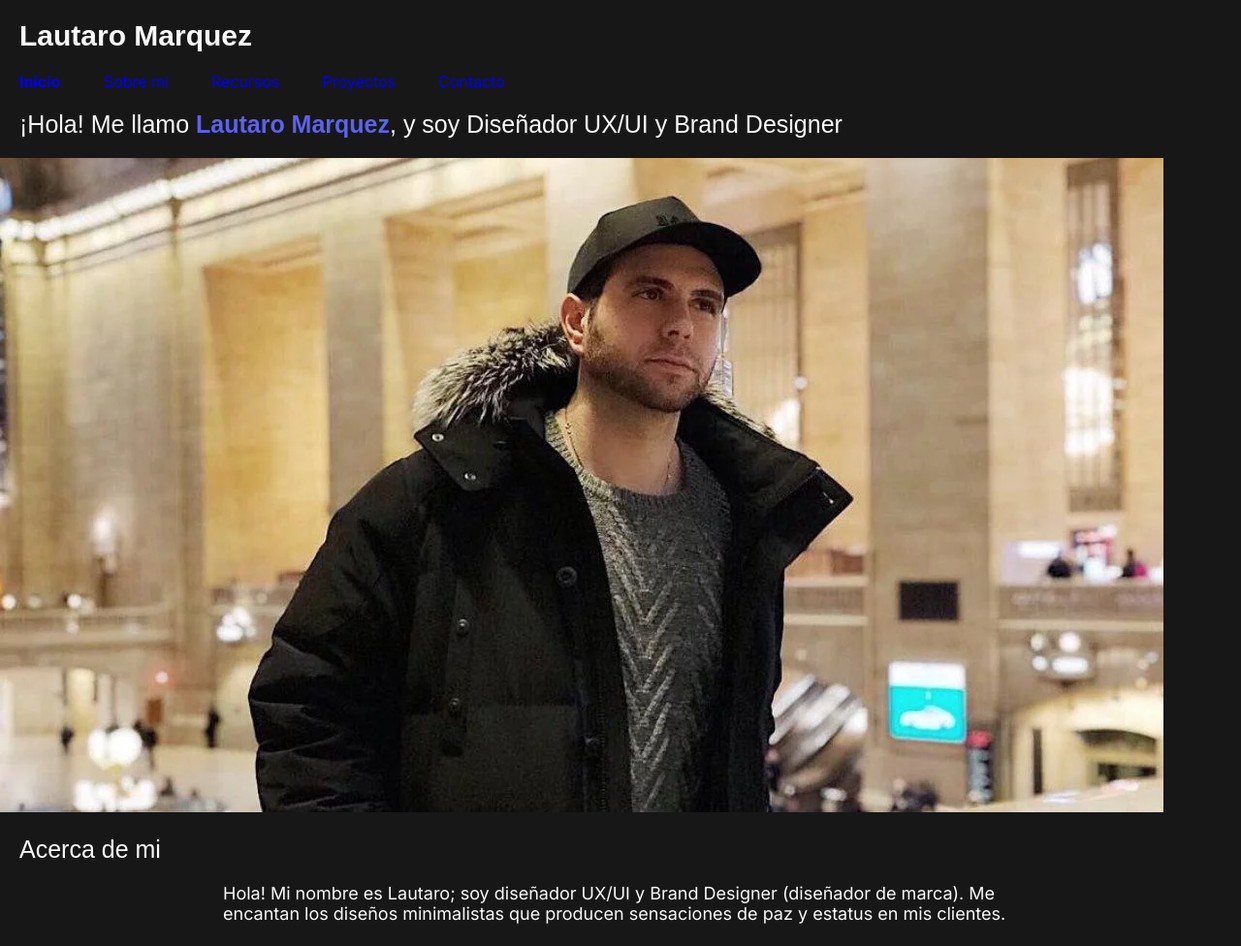
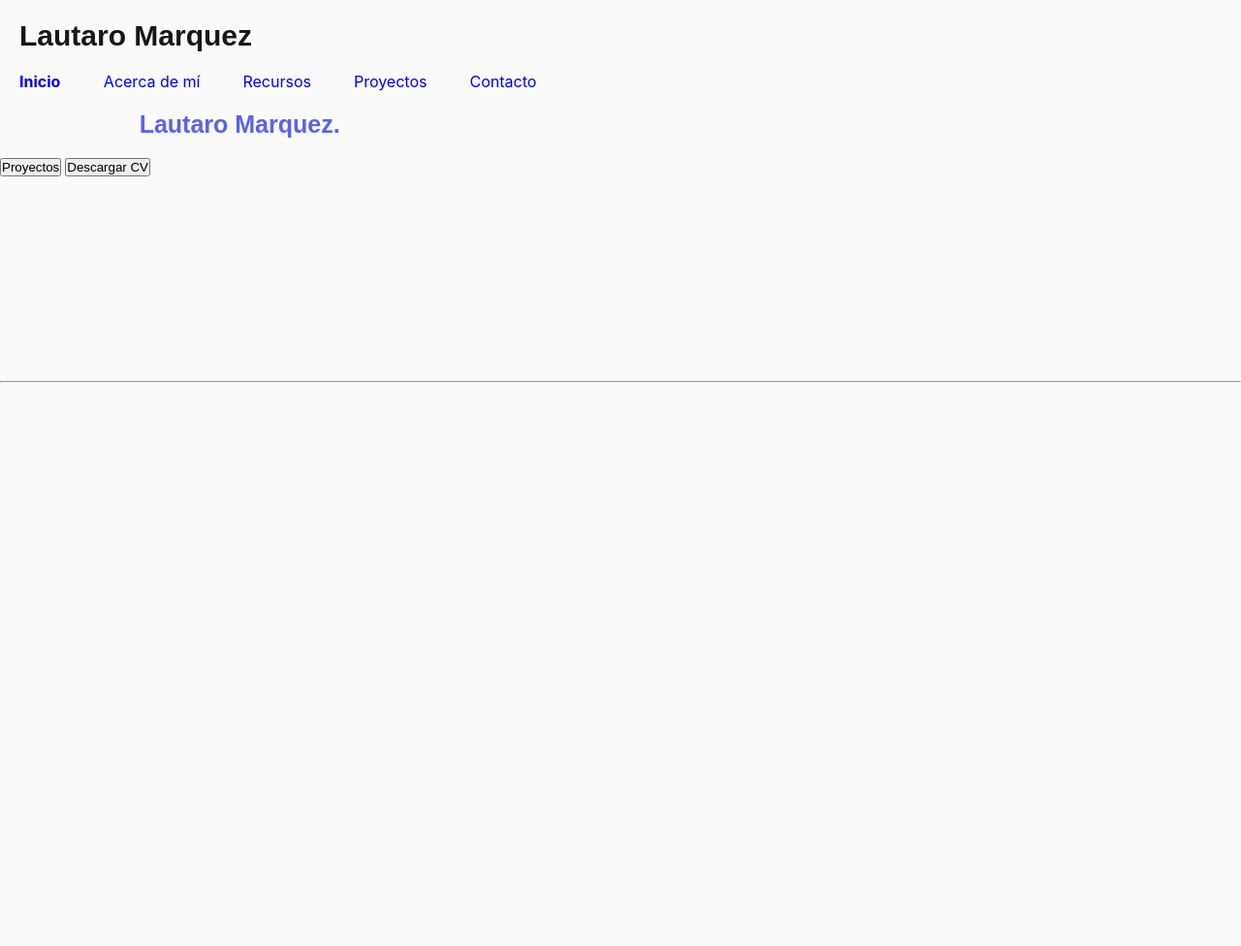
Before and after one commit to lautaro-marquez/comision-54530, a plain HTML site: page index.html in a window 1280 px wide. Shown: the top 976 px of the page at 97% size. After the commit the page ends 800 px from the top, so only its background shows below. Drawn offline with Linux system fonts and the light colour scheme; a web font is replaced by a local one.

Commit message:
changed the font and planning new layout

```diff
--- a/css/style.css
+++ b/css/style.css
@@ -6,7 +6,7 @@
 }
 
 html {
-    background-color: #171718;
+    background-color: #fafafa;
 }
 
 ul li {
@@ -22,7 +22,7 @@ h1 {
     font-family: 'Satoshi', sans-serif;
     font-weight: 700;
     font-size: 30px;
-    color: #fafafa;
+    color: #171718;
     padding: 20px;
 }
 
--- a/index.html
+++ b/index.html
@@ -9,11 +9,7 @@
     <link rel="preconnect" href="https://fonts.googleapis.com" />
     <link rel="preconnect" href="https://fonts.gstatic.com" crossorigin />
     <link
-      href="https://fonts.googleapis.com/css2?family=Inter:wght@400;700&display=swap"
-      rel="stylesheet"
-    />
-    <link
-      href="https://api.fontshare.com/v2/css?f[]=satoshi@900,700,500,301,701,300,501,401,901,400&display=swap"
+      href="https://fonts.googleapis.com/css2?family=DM+Sans:wght@400;500;700&family=Poppins:wght@600&display=swap"
       rel="stylesheet"
     />
   </head>
@@ -28,7 +24,7 @@
           <li>
             <a href="./index.html"><b>Inicio</b></a>
           </li>
-          <li><a href="./pages/about.html">Sobre mí</a></li>
+          <li><a href="./pages/about.html">Acerca de mí</a></li>
           <li><a href="./pages/resources.html">Recursos</a></li>
           <li><a href="./pages/projects.html">Proyectos</a></li>
           <li><a href="./pages/contact.html">Contacto</a></li>
@@ -39,14 +35,12 @@
       <section class="hero">
         <div>
           <h2>
-            ¡Hola! Me llamo <strong class="nombre">Lautaro Marquez</strong>, y
-            soy Diseñador UX/UI y Brand Designer
+            ¡Hola! Soy <strong class="nombre">Lautaro Marquez.</strong>Diseñador
+            UX/UI y Brand Designer
           </h2>
         </div>
-        <div>
-          <img src="./assets/img/vegetta777.webp" alt="Mi imagen personal" />
-          <!-- Quiero utilizar una fotografía profesional, aún no la tengo. Considere la imagen un easter egg -->
-        </div>
+        <button name="cta">Proyectos</button>
+        <button name="resume">Descargar CV</button>
       </section>
       <section>
         <div>
```
Also changed, not shown: pages/about.html (+1 -1 lines), pages/contact.html (+1 -1 lines), pages/projects.html (+1 -1 lines), pages/resources.html (+1 -1 lines).
